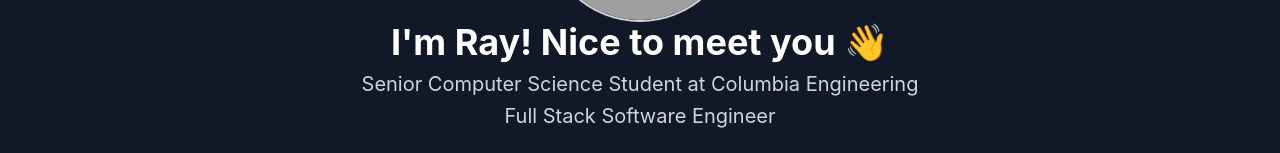
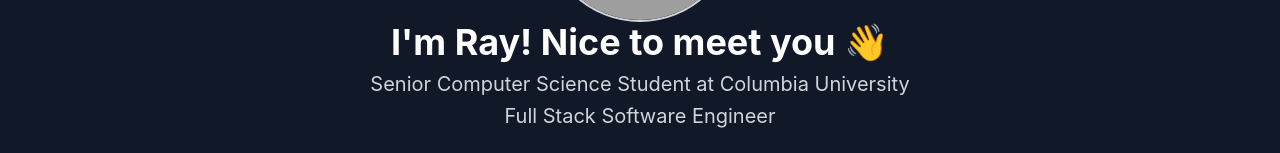
Before and after one commit to rayforman/personal-website, a React (Create React App) app in the folder frontend/: page / in a window 1280 px wide. Shown: the part 262-415 px from the top of the page. Built offline with nearby package versions, Linux system fonts and the light colour scheme; grey boxes are pictures that could not be loaded.

Commit message:
Minor intro fix

```diff
--- a/frontend/src/components/Introduction.jsx
+++ b/frontend/src/components/Introduction.jsx
@@ -5,7 +5,7 @@ const Introduction = () => {
     <div className="text-center">
       <h1 className="text-4xl font-bold mb-2">I'm Ray! Nice to meet you 👋</h1>
       <p className="text-xl text-gray-300 mb-1">
-        Senior Computer Science Student at Columbia Engineering
+        Senior Computer Science Student at Columbia University
       </p>
       <p className="text-xl text-gray-300">
         Full Stack Software Engineer
```
